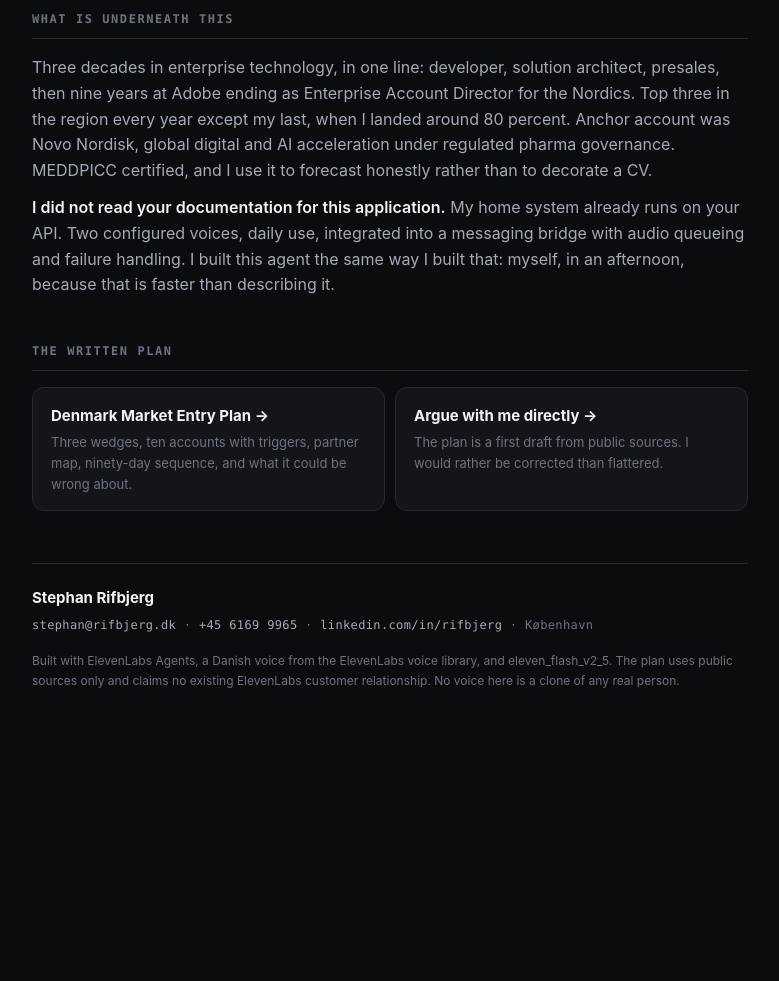
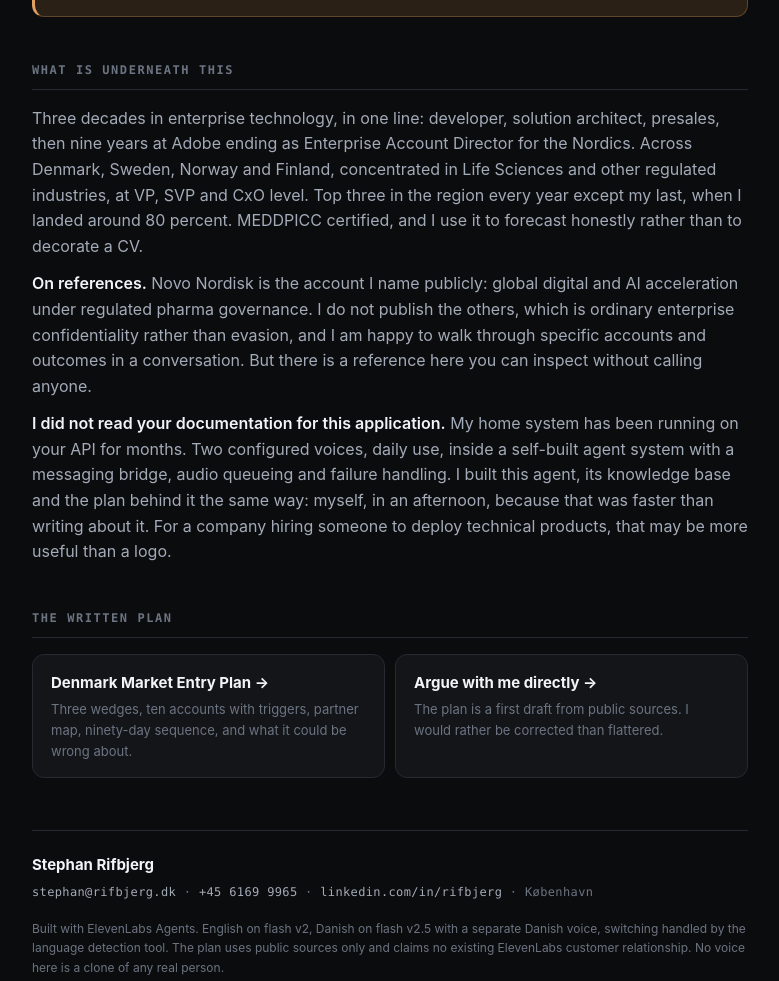
Before and after one commit to homeboydk/denmark-brief, a plain HTML site: page index.html in a window 1280 px wide. Shown: the part 1793-2774 px from the top of the page, without its empty margins (250-1029 px from the left). Before the commit the page ends 2574 px from the top, so only its background shows below. Drawn offline with Linux system fonts and the light colour scheme; a script that the page names is missing.

Commit message:
English-first agent with Danish switching; stronger references answer

```diff
--- a/index.html
+++ b/index.html
@@ -111,13 +111,13 @@
   <header>
     <div class="kicker">Unsolicited · written before being hired</div>
     <h1>You asked for someone who can build Denmark. Here is the first draft. Talk to it.</h1>
-    <p class="sub">Rather than send another CV into a pile of 157, I did a slice of the job: a <b>Denmark market entry plan</b>, built into a <b>Danish-speaking voice agent on your own platform</b>. It knows the three wedges, the ten accounts and the first ninety days. It also knows, and will tell you, exactly where I fall short.</p>
+    <p class="sub">Rather than send another CV into a pile of 157, I did a slice of the job: a <b>Denmark market entry plan</b>, built into a <b>voice agent on your own platform</b> that answers in English and switches to Danish on request. It knows the three wedges, the ten accounts and the first ninety days. It also knows, and will tell you, exactly where I fall short.</p>
   </header>
 
   <div class="agentbox">
     <div class="lab">◆ Live agent</div>
-    <h2>Tal med den. På dansk eller engelsk.</h2>
-    <p>Push back on it. Ask what it does not know. Ask whether I am actually qualified.</p>
+    <h2>Talk to it. In English, or switch it to Danish.</h2>
+    <p>Push back on it. Ask what it does not know. Ask whether I am actually qualified. Say "kan du svare på dansk" and it changes voice and language mid-conversation.</p>
 
     <elevenlabs-convai agent-id="agent_4201kzxfxae2emzsvw1g6wnh3x2f"></elevenlabs-convai>
     <script src="https://unpkg.com/@elevenlabs/convai-widget-embed" async type="text/javascript"></script>
@@ -178,8 +178,9 @@
   <section>
     <h3>What is underneath this</h3>
     <div class="body">
-      <p>Three decades in enterprise technology, in one line: developer, solution architect, presales, then nine years at Adobe ending as Enterprise Account Director for the Nordics. Top three in the region every year except my last, when I landed around 80 percent. Anchor account was Novo Nordisk, global digital and AI acceleration under regulated pharma governance. MEDDPICC certified, and I use it to forecast honestly rather than to decorate a CV.</p>
-      <p><b>I did not read your documentation for this application.</b> My home system already runs on your API. Two configured voices, daily use, integrated into a messaging bridge with audio queueing and failure handling. I built this agent the same way I built that: myself, in an afternoon, because that is faster than describing it.</p>
+      <p>Three decades in enterprise technology, in one line: developer, solution architect, presales, then nine years at Adobe ending as Enterprise Account Director for the Nordics. Across Denmark, Sweden, Norway and Finland, concentrated in Life Sciences and other regulated industries, at VP, SVP and CxO level. Top three in the region every year except my last, when I landed around 80 percent. MEDDPICC certified, and I use it to forecast honestly rather than to decorate a CV.</p>
+      <p><b>On references.</b> Novo Nordisk is the account I name publicly: global digital and AI acceleration under regulated pharma governance. I do not publish the others, which is ordinary enterprise confidentiality rather than evasion, and I am happy to walk through specific accounts and outcomes in a conversation. But there is a reference here you can inspect without calling anyone.</p>
+      <p><b>I did not read your documentation for this application.</b> My home system has been running on your API for months. Two configured voices, daily use, inside a self-built agent system with a messaging bridge, audio queueing and failure handling. I built this agent, its knowledge base and the plan behind it the same way: myself, in an afternoon, because that was faster than writing about it. For a company hiring someone to deploy technical products, that may be more useful than a logo.</p>
     </div>
   </section>
 
@@ -205,9 +206,9 @@
       <a href="https://linkedin.com/in/rifbjerg">linkedin.com/in/rifbjerg</a> · København
     </div>
     <div class="fine">
-      Built with ElevenLabs Agents, a Danish voice from the ElevenLabs voice library, and eleven_flash_v2_5.
-      The plan uses public sources only and claims no existing ElevenLabs customer relationship.
-      No voice here is a clone of any real person.
+      Built with ElevenLabs Agents. English on flash v2, Danish on flash v2.5 with a separate Danish voice,
+      switching handled by the language detection tool. The plan uses public sources only and claims no
+      existing ElevenLabs customer relationship. No voice here is a clone of any real person.
     </div>
   </footer>
 
```
